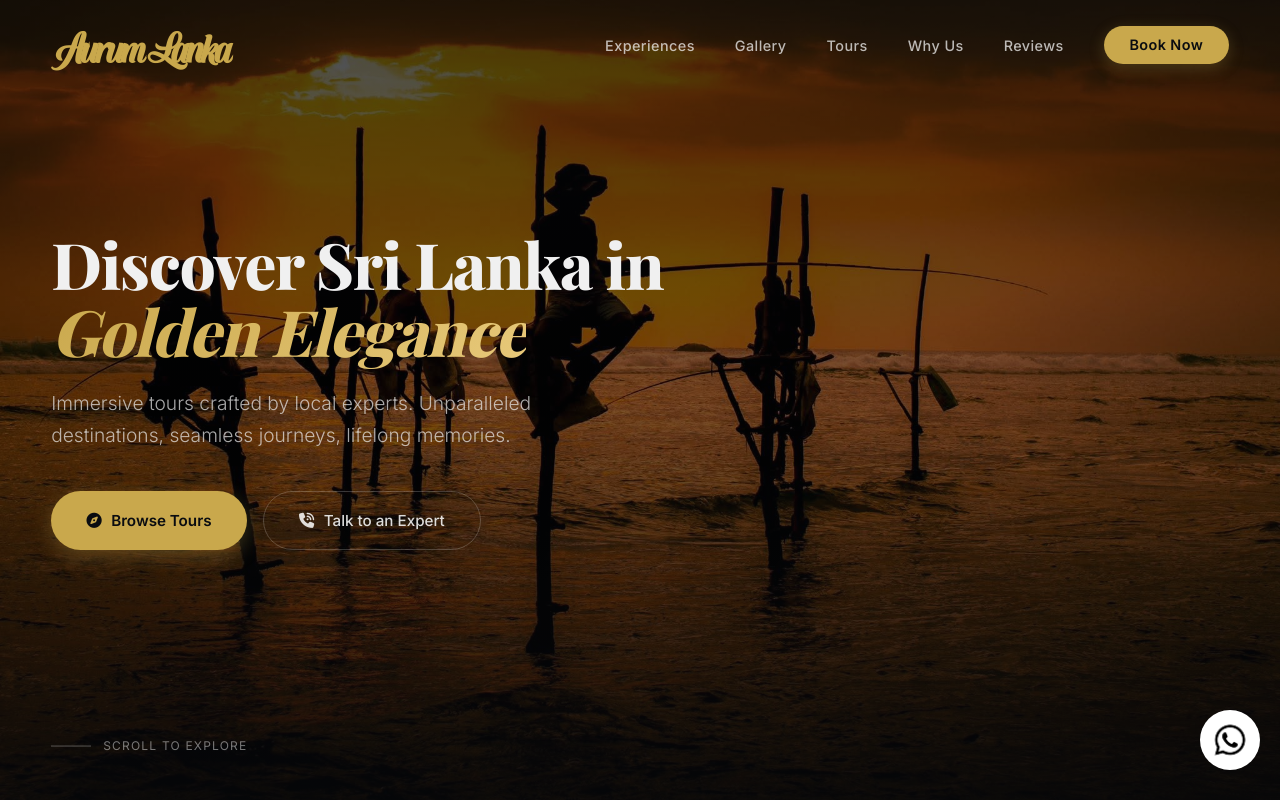
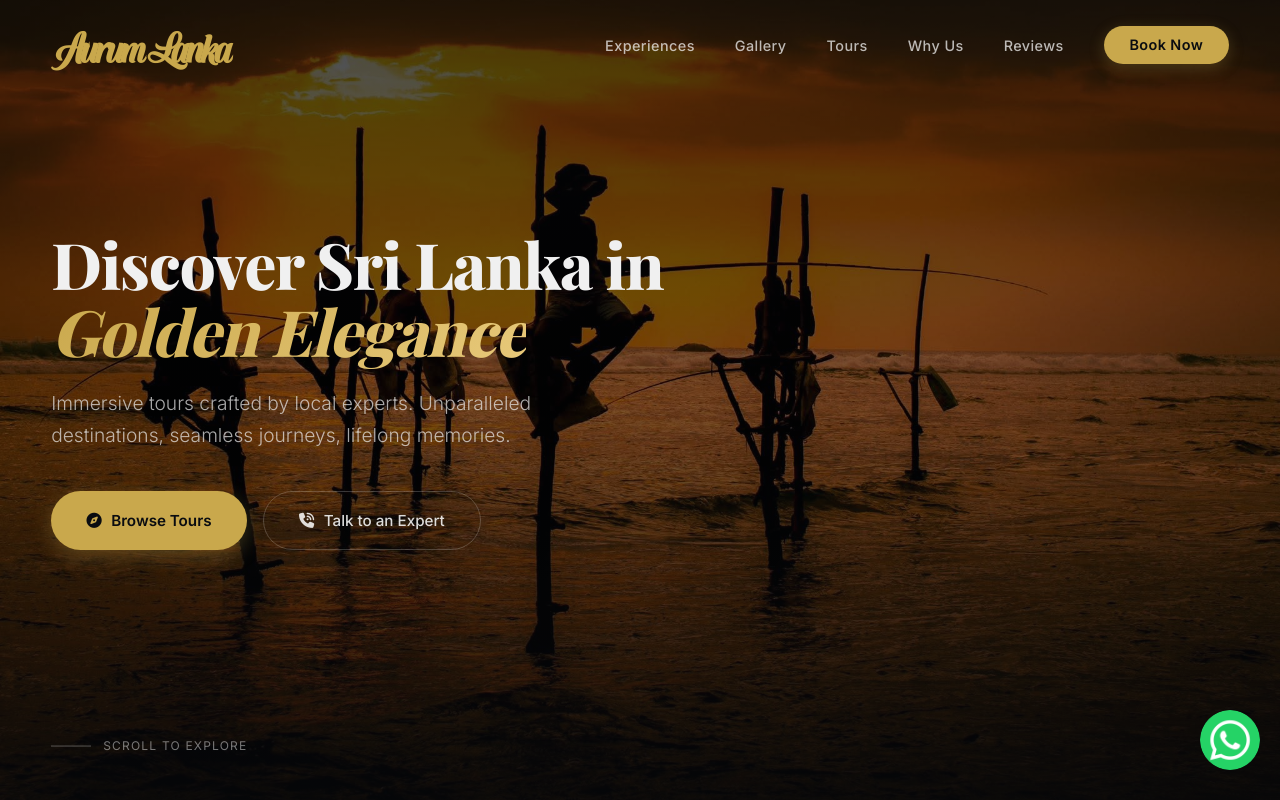
Before and after one commit to madushanjoel98/Aurum_sample, a plain HTML site: page index.html in a window 1280 px wide. Shown: the top 800 px of the page. Drawn offline with nearby package versions, Linux system fonts and the light colour scheme.

Commit message:
whatsapp

```diff
--- a/index.html
+++ b/index.html
@@ -53,7 +53,7 @@
   <a href="https://api.whatsapp.com/send?phone=94705556804" target="_blank">
 
 
-      <img src="img/whatsapp.png" alt="WhatsApp" />
+      <img src="img/whatsapf.png" alt="WhatsApp" />
 
   </a>
 
```
Also changed, not shown: img/whatsapf.png (added).
